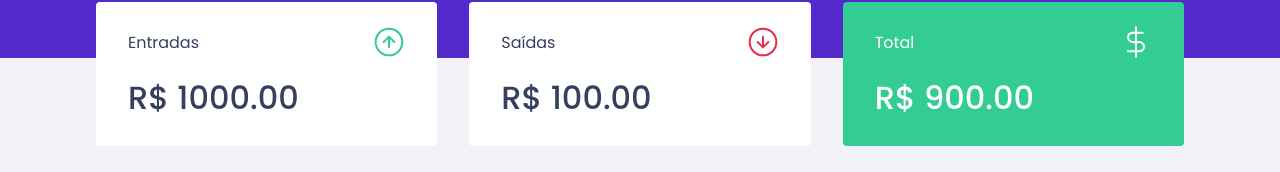
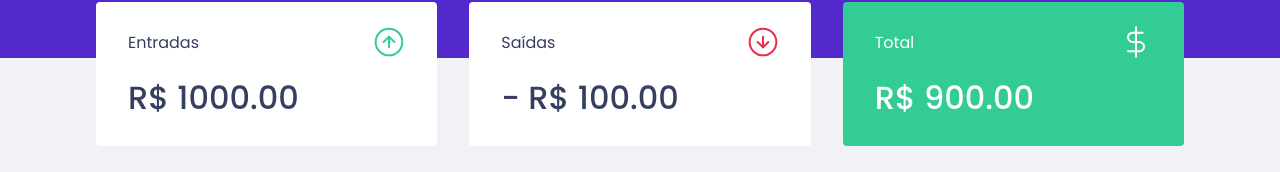
Before and after one commit to tarcisiodelmondes/ignite-dtmoney, a React (Create React App) app: page / in a window 1280 px wide. Shown: the part 214-386 px from the top of the page. Built offline with nearby package versions, Linux system fonts and the light colour scheme; no server answers; what miragejs would draw is missing.

Commit message:
Mudança no layout do Summary

```diff
--- a/src/components/Summary/index.tsx
+++ b/src/components/Summary/index.tsx
@@ -22,7 +22,7 @@ export function Summary() {
           <img src={outcomeImg} alt="Saídas" />
         </header>
 
-        <strong>R$ 100.00</strong>
+        <strong>- R$ 100.00</strong>
       </div>
 
       <div className="highlight-background">
```
